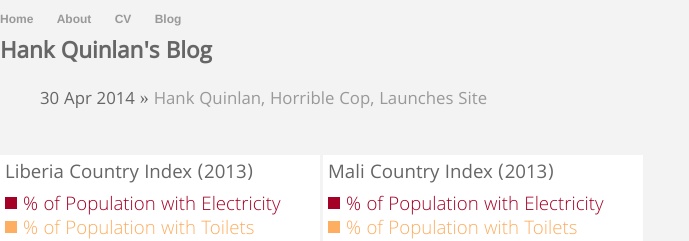
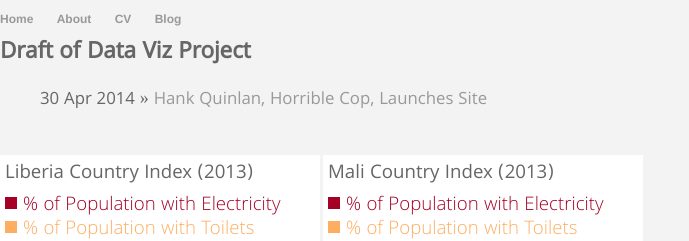
Before and after one commit to ad605/ad605.github.io, a Jekyll site: the page built from blog/index.html, in a window 1280 px wide. Shown: the top 241 px of the page, without its empty margins (0-689 px from the left). Built offline with Jekyll 4.4.1, drawn with Linux system fonts in a browser that asks for light colours.

Commit message:
Update index.html

```diff
--- a/blog/index.html
+++ b/blog/index.html
@@ -1,6 +1,6 @@
 ---
 layout: default
-title: Hank Quinlan's Blog
+title: Draft of Data Viz Project
 ---
 	<h1>{{ page.title }}</h1>
 	<ul class="posts">
```
